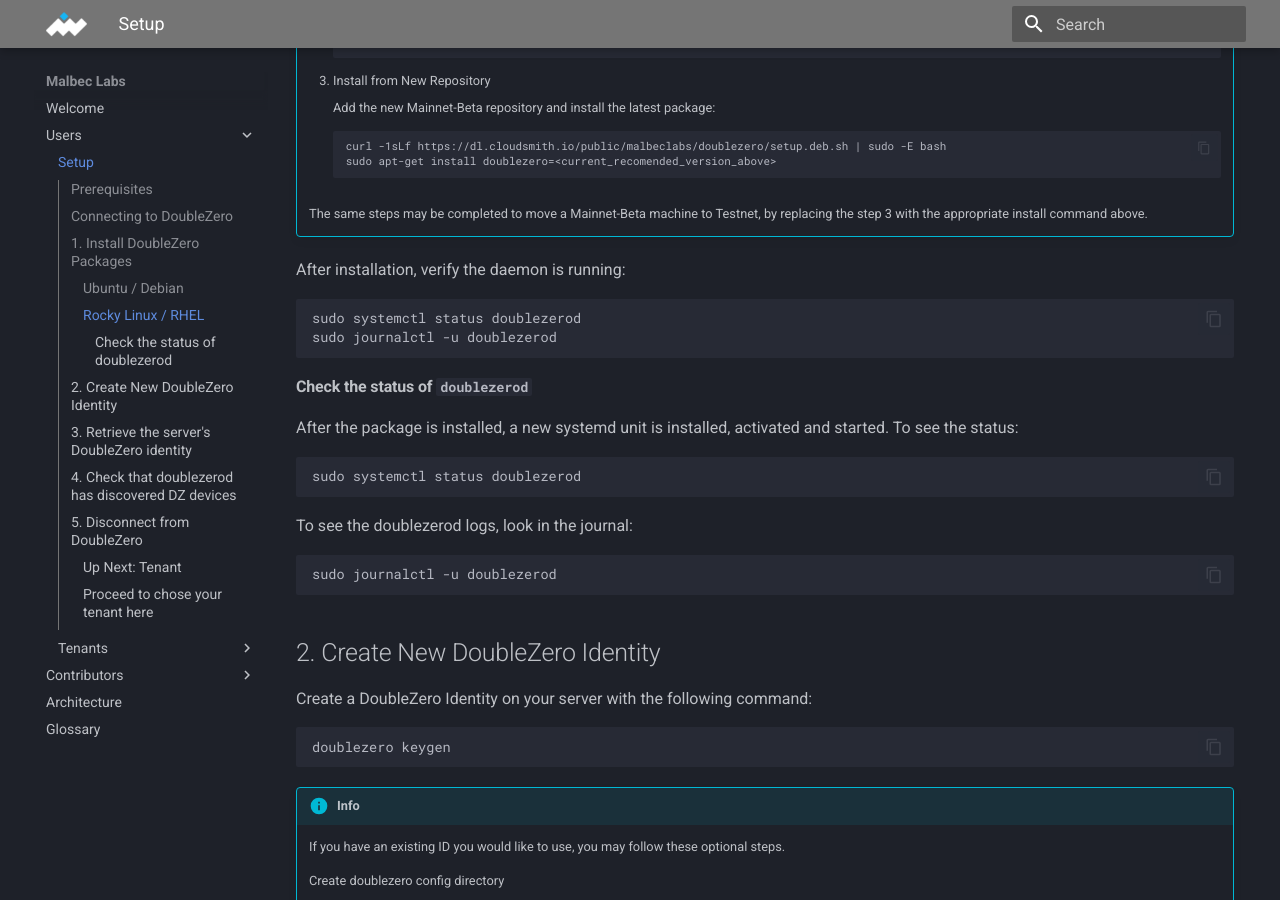
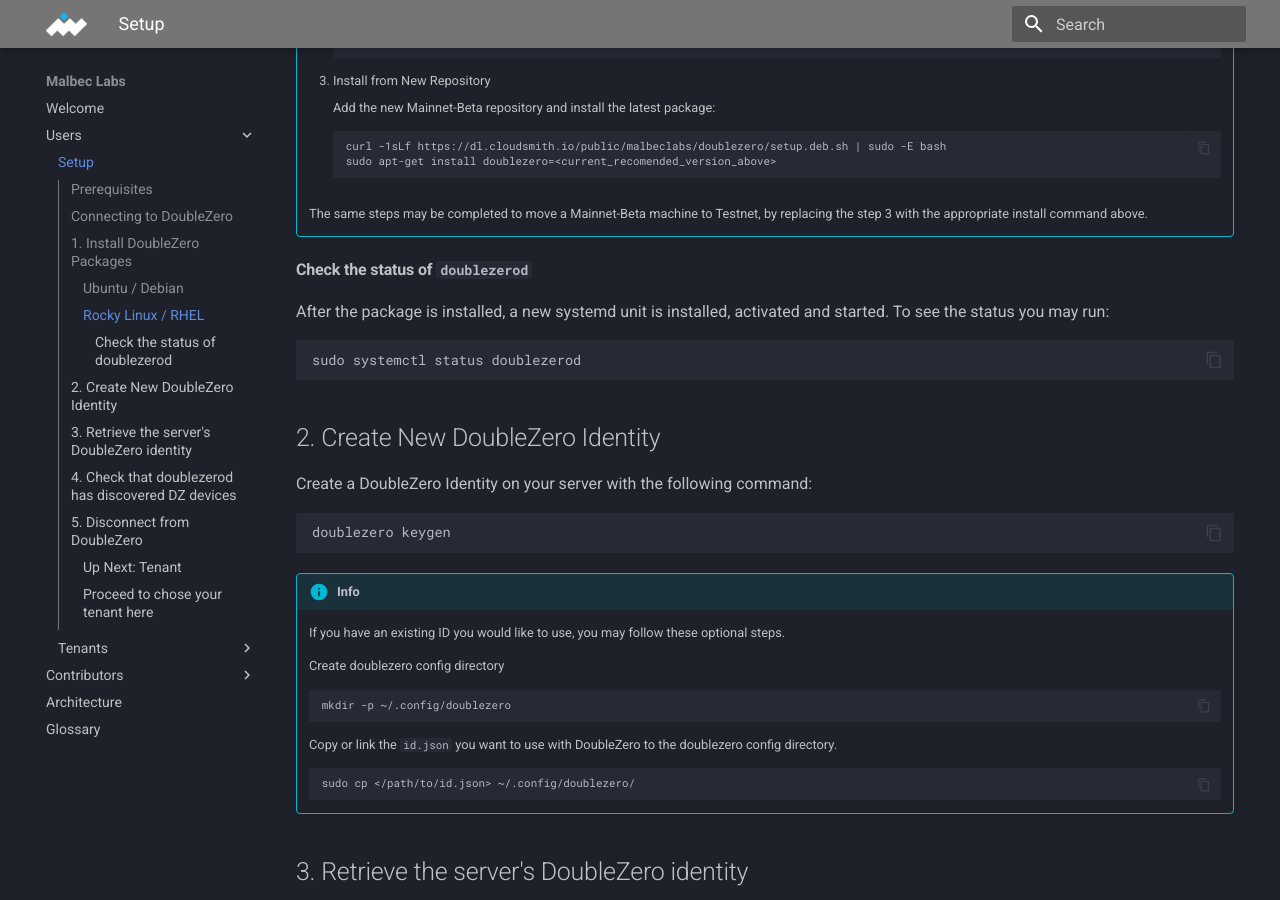
Before and after one commit to malbeclabs/docs, an MkDocs documentation site: the page built from docs/setup.md, in a window 1280 px wide and 900 px high, scrolled down 2002 px. Built offline with MkDocs 1.6.1 and Material for MkDocs 9.7.7, drawn with Linux system fonts in a browser that asks for light colours.

Commit message:
update nav

````diff
--- a/docs/setup.md
+++ b/docs/setup.md
@@ -89,23 +89,11 @@
         ```
     The same steps may be completed to move a Mainnet-Beta machine to Testnet, by replacing the step 3 with the appropriate install command above.
 
-
-After installation, verify the daemon is running:
-
-```bash
-sudo systemctl status doublezerod
-sudo journalctl -u doublezerod
-```
-
 #### Check the status of `doublezerod`
 
-After the package is installed, a new systemd unit is installed, activated and started.  To see the status:
+After the package is installed, a new systemd unit is installed, activated and started. To see the status you may run:
 ```
 sudo systemctl status doublezerod
-```
-To see the doublezerod logs, look in the journal:
-```
-sudo journalctl -u doublezerod
 ```
 
 ## 2. Create New DoubleZero Identity
--- a/mkdocs.yml
+++ b/mkdocs.yml
@@ -22,11 +22,11 @@
       - Solana:
         - Mainnet-Beta Connection: DZ Mainnet-beta Connection.md
         - Testnet Connection: DZ Testnet Connection.md
+        - Non-Validator Connection: Non-Validator Connection.md
         - Multicast Mode: connect-multicast.md
         - Paying Fees: paying-fees.md
         - Paying Fees with 2Z: paying-fees2z.md
         - Troubleshooting: troubleshooting.md
-      - Non-Validator Connection: Non-Validator Connection.md
       - New Tenant: New Tenant.md
   - Contributors:
     - Overview: contribute-overview.md
````
Also changed, not shown: docs/DZ Mainnet-beta Connection.md (+1 -1 lines), docs/DZ Testnet Connection.md (+1 -1 lines), docs/contribute-overview.md (+1 -1 lines).
